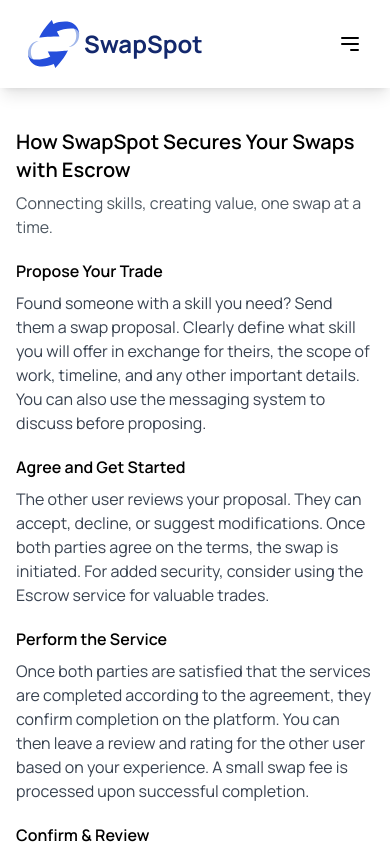
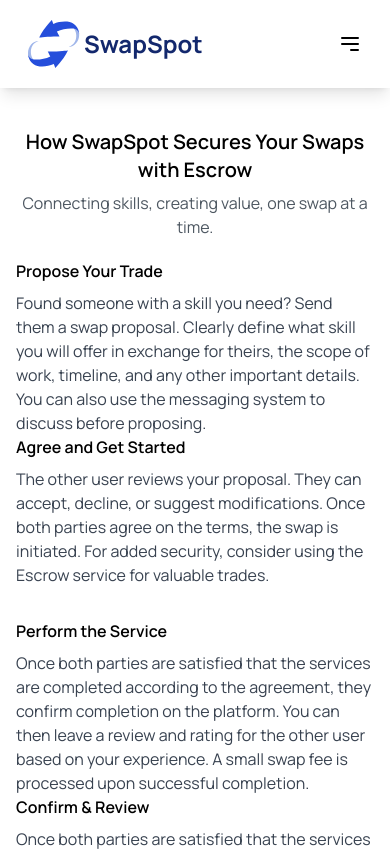
Before and after one commit to test-usa/clover-frontend, a React (Vite) app: page /how-it-works in a window 390 px wide. Shown: the top 851 px of the page. Built offline with nearby package versions, Linux system fonts and the light colour scheme.

Commit message:
need responsive ness

```diff
--- a/src/components/HomeComponents/HomeHero.tsx
+++ b/src/components/HomeComponents/HomeHero.tsx
@@ -5,7 +5,7 @@ import { Button } from "@/components/ui/button";
 
 const HomeHero: React.FC = () => {
   return (
-    <section className="w-full py-16 px-4 md:px-8 lg:px-12">
+    <section className="w-full py-16 px-4 md:px-0 ">
       {/* Top H1 */}
       <div className="mb-10 text-center md:text-left">
         <h1 className="text-3xl sm:text-4xl lg:text-5xl font-bold text-primary-900 leading-tight">
--- a/src/components/Reusable/ReUsableCard.tsx
+++ b/src/components/Reusable/ReUsableCard.tsx
@@ -65,7 +65,7 @@ const ReUsableCard: React.FC<MatchCardProps> = ({
 
     return (
 
-        <div className="bg-white rounded-lg p-4 shadow-sm border min-w-[260px] max-w-[400px] border-gray-200">
+        <div className="bg-white rounded-lg p-4 shadow-sm border  max-w-xl border-gray-200">
 
             {/* User Info Section */}
 
--- a/src/pages/Dashboard/InitiateProposal.tsx
+++ b/src/pages/Dashboard/InitiateProposal.tsx
@@ -48,7 +48,7 @@ function InitiateProposal() {
   return (
     <>
       <section className="border-b py-8">
-        <div>
+        <div className="px-4">
           {/* Header */}
           <div className="flex flex-row gap-2 items-center">
             <FaAngleLeft />
--- a/src/pages/Home.tsx
+++ b/src/pages/Home.tsx
@@ -72,7 +72,7 @@ const Home = () => {
       <div>
         <HomeHero />
       </div>
-      <div className="grid grid-cols-1 sm:grid-cols-2 lg:grid-cols-3 gap-8 py-12">
+      <div className="grid grid-cols-1 sm:grid-cols-2 lg:grid-cols-3 px-4 md:px-0 gap-18 py-12">
         {dummyData.map((user, index) => (
           <ReUsableCard key={index} {...user} />
         ))}
--- a/src/pages/HowItWorks.tsx
+++ b/src/pages/HowItWorks.tsx
@@ -1,3 +1,4 @@
+import CommonWrapper from "@/common/CommonWrapper";
 import { generateRandomId } from "@/utils/utils";
 
 const infoArray = [
@@ -13,6 +14,10 @@ const infoArray = [
     description:
       "The other user reviews your proposal. They can accept, decline, or suggest modifications. Once both parties agree on the terms, the swap is initiated. For added security, consider using the Escrow service for valuable trades.",
   },
+
+];
+const infoArrays = [
+
   {
     id: generateRandomId(),
     title: "Perform the Service",
@@ -27,21 +32,26 @@ const infoArray = [
   },
 ];
 
+
+
 const HowItWorks = () => {
   return (
-    <div className="min-h-screen ">
-      <div className=" px-4 py-10 md:pl-[50px]">
-        <div className=" w-full md:w-[668px] space-y-5">
+    <CommonWrapper>
+      <div className="min-h-screen flex flex-col items-center justify-center ">
+        <div className=" px-4 py-10 ">
+          <div className=" w-full md:max-w-7xl   space-y-5">
             <div>
-            <h1 className="text-xl md:text-3xl font-semibold mb-2 leading-snug">
+              <h1 className="text-xl text-center md:text-3xl font-semibold mb-2 leading-snug">
                 How SwapSpot Secures Your Swaps <br />
                 with Escrow
               </h1>
-            <p className="text-base text-gray-600">
+              <p className="text-base text-gray-600 text-center">
                 Connecting skills, creating value, one swap at a time.
               </p>
             </div>
 
+            <div className=" grid grid-cols-1 md:grid-cols-2 gap-8">
+              <div className="flex flex-col">
                 {infoArray.map((item) => {
                 return (
                   <div>
@@ -52,6 +62,20 @@ const HowItWorks = () => {
                   </div>
                 );
               })}
+              </div>
+              <div className="flex flex-col">
+                {infoArrays.map((item) => {
+                return (
+                  <div>
+                    <h2 className="sm:text-xl md:text-2xl font-semibold mb-2">
+                      {item.title}
+                    </h2>
+                    <p className="text-base text-gray-700">{item.description}</p>
+                  </div>
+                );
+              })}
+              </div>
+            </div>
 
 
           </div>
@@ -67,6 +91,8 @@ const HowItWorks = () => {
           </button>
         </div>
       </div>
+    </CommonWrapper>
+
   );
 };
 
```
Lines whose indentation alone changed are shown as unchanged.
